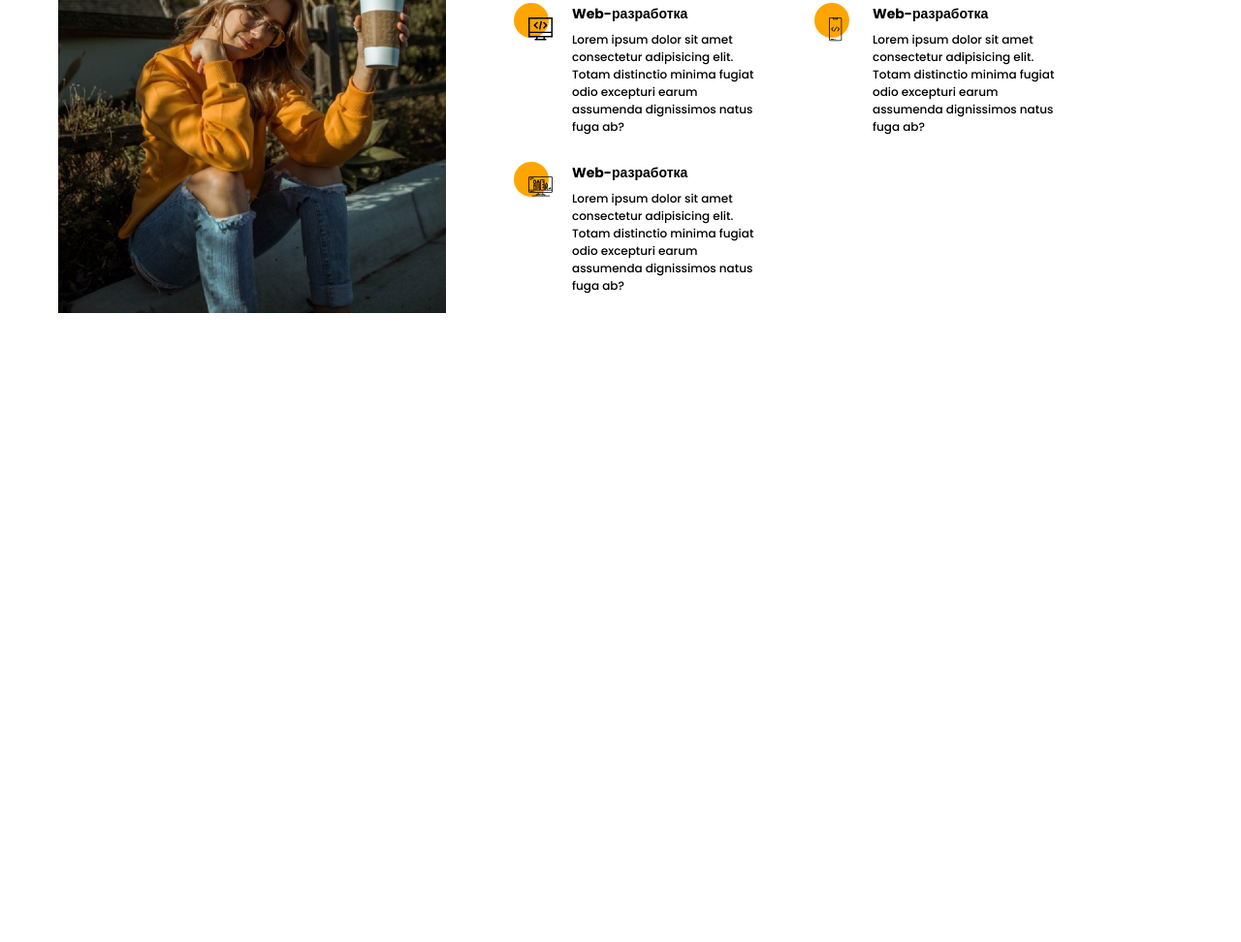
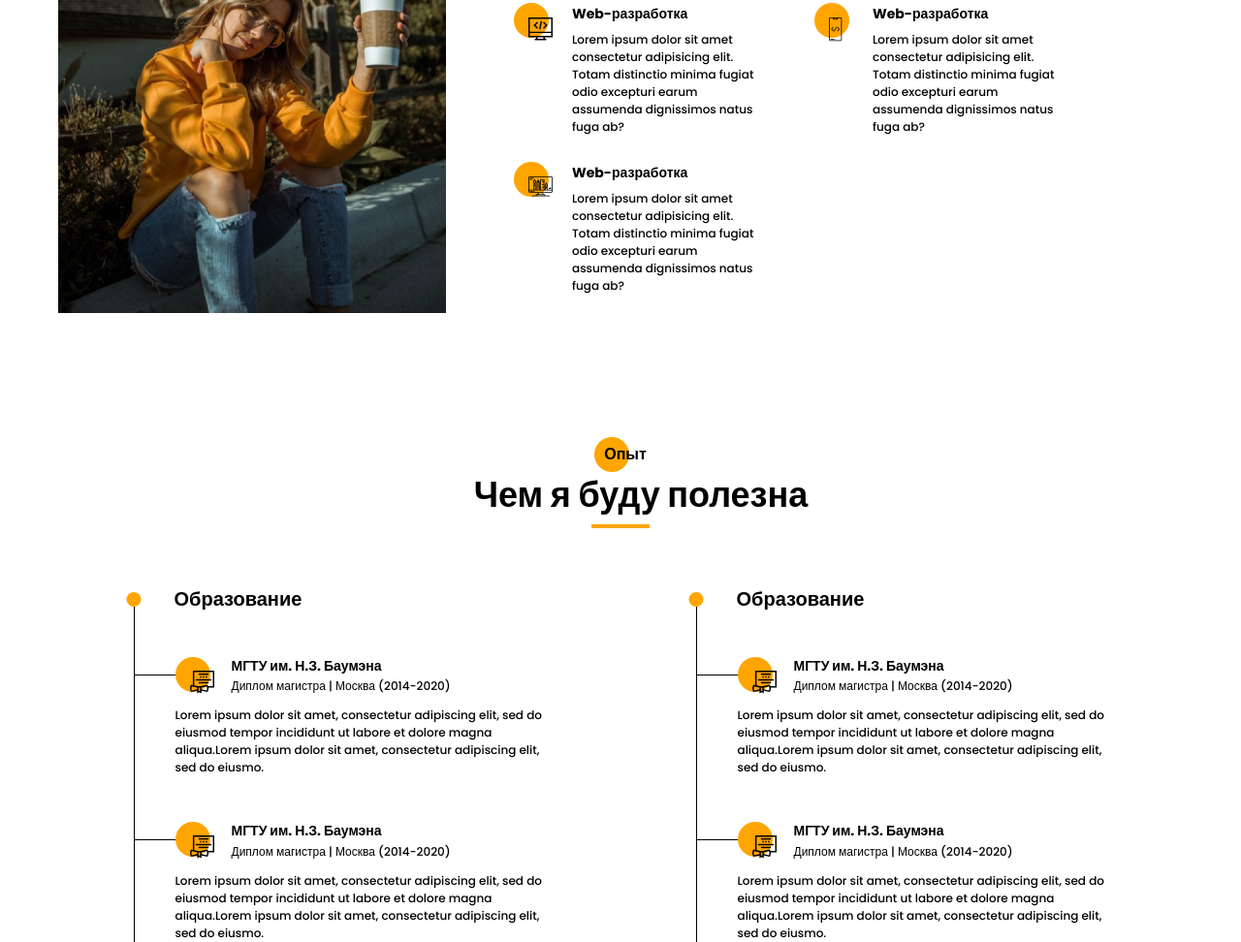
Before and after one commit to OrjanSL/landing-resume, a website: page src/index.html in a window 1280 px wide. Shown: the part 1197-2169 px from the top of the page at 97% size. Before the commit the page ends 1527 px from the top, so only its background shows below. Drawn offline with nearby package versions, Linux system fonts and the light colour scheme; files that its build step writes are made by us from their sources.

Commit message:
add experience section for pc

```diff
--- a/src/index.html
+++ b/src/index.html
@@ -154,6 +154,105 @@
         </div>
 
     </section>
+    <section class="exp">
+        <div class="container">
+            <div class="exp__inner">
+                <p class="section-name">Опыт</p>
+                <h2 class="exp__title title title--md">
+                    Чем я буду полезна
+                </h2>
+                <div class="divider exp__divider"></div>
+                <div class="exp__content">
+                    <div class="exp__category">
+                        <h3 class="title title--sm exp__title">Образование</h3>
+                        <div class="exp__card card-exp">
+                            <div class="card-exp__header">
+                                <div class="card-exp__icon">
+                                    <img src="./icons/experience/courses.svg" alt="">
+                                </div>
+                                <div class="card-exp__source-info">
+                                    <h4 class="card-exp__title title title--xs">
+                                        МГТУ им. Н.З. Баумэна
+                                    </h4>
+                                    <p class="card-exp__subtitle text text--sm">
+                                        Диплом магистра | Москва (2014-2020)
+                                    </p>
+                                </div>
+                            </div>
+                            <p class="card-exp__text text text--sm">
+                                Lorem ipsum dolor sit amet, consectetur adipiscing elit, sed do eiusmod tempor
+                                incididunt ut labore et dolore magna aliqua.Lorem ipsum dolor sit amet, consectetur
+                                adipiscing elit, sed do eiusmo.
+                            </p>
+                        </div>
+                        <div class="exp__card card-exp">
+                            <div class="card-exp__header">
+                                <div class="card-exp__icon">
+                                    <img src="./icons/experience/courses.svg" alt="">
+                                </div>
+                                <div class="card-exp__source-info">
+                                    <h4 class="card-exp__title title title--xs">
+                                        МГТУ им. Н.З. Баумэна
+                                    </h4>
+                                    <p class="card-exp__subtitle text text--sm">
+                                        Диплом магистра | Москва (2014-2020)
+                                    </p>
+                                </div>
+                            </div>
+                            <p class="card-exp__text text text--sm">
+                                Lorem ipsum dolor sit amet, consectetur adipiscing elit, sed do eiusmod tempor
+                                incididunt ut labore et dolore magna aliqua.Lorem ipsum dolor sit amet, consectetur
+                                adipiscing elit, sed do eiusmo.
+                            </p>
+                        </div>
+                    </div>
+                    <div class="exp__category">
+                        <h3 class="title title--sm exp__title">Образование</h3>
+                        <div class="exp__card card-exp">
+                            <div class="card-exp__header">
+                                <div class="card-exp__icon">
+                                    <img src="./icons/experience/courses.svg" alt="">
+                                </div>
+                                <div class="card-exp__source-info">
+                                    <h4 class="card-exp__title title title--xs">
+                                        МГТУ им. Н.З. Баумэна
+                                    </h4>
+                                    <p class="card-exp__subtitle text text--sm">
+                                        Диплом магистра | Москва (2014-2020)
+                                    </p>
+                                </div>
+                            </div>
+                            <p class="card-exp__text text text--sm">
+                                Lorem ipsum dolor sit amet, consectetur adipiscing elit, sed do eiusmod tempor
+                                incididunt ut labore et dolore magna aliqua.Lorem ipsum dolor sit amet, consectetur
+                                adipiscing elit, sed do eiusmo.
+                            </p>
+                        </div>
+                        <div class="exp__card card-exp">
+                            <div class="card-exp__header">
+                                <div class="card-exp__icon">
+                                    <img src="./icons/experience/courses.svg" alt="">
+                                </div>
+                                <div class="card-exp__source-info">
+                                    <h4 class="card-exp__title title title--xs">
+                                        МГТУ им. Н.З. Баумэна
+                                    </h4>
+                                    <p class="card-exp__subtitle text text--sm">
+                                        Диплом магистра | Москва (2014-2020)
+                                    </p>
+                                </div>
+                            </div>
+                            <p class="card-exp__text text text--sm">
+                                Lorem ipsum dolor sit amet, consectetur adipiscing elit, sed do eiusmod tempor
+                                incididunt ut labore et dolore magna aliqua.Lorem ipsum dolor sit amet, consectetur
+                                adipiscing elit, sed do eiusmo.
+                            </p>
+                        </div>
+                    </div>
+                </div>
+            </div>
+        </div>
+    </section>
     <script src="js/script.js"></script>
 </body>
 
--- /dev/null
+++ b/src/sass/blocks/_experience.scss
@@ -0,0 +1,97 @@
+.exp {
+  --card-padding: 2.625rem;
+}
+
+.exp__inner {
+  display: flex;
+  flex-direction: column;
+  align-items: center;
+}
+
+.exp__divider {
+  margin-bottom: 3.75rem;
+}
+
+.exp__title {
+  padding-left: var(--card-padding);
+}
+.exp__content {
+  display: flex;
+  justify-content: space-around;
+  width: 100%;
+}
+.exp__category {
+  position: relative;
+  max-width: 425px;
+
+  &::after {
+    content: "";
+    position: absolute;
+    left: 0;
+    top: 6px;
+    transform: translateX(-50%);
+    width: 15px;
+    height: 15px;
+    background-color: $color-main;
+    border-radius: 50%;
+  }
+}
+.exp__title {
+}
+.exp__card {
+  position: relative;
+  border-left: 1px solid #000;
+  padding-left: var(--card-padding);
+  margin-top: 45px;
+
+  & + & {
+    margin-top: 45px;
+  }
+
+  &::before {
+    content: "";
+    position: absolute;
+    left: -1px;
+    top: -50px;
+    width: 1px;
+    height: 50px;
+    background-color: #000;
+  }
+}
+.card-exp {
+}
+.card-exp__header {
+  display: flex;
+}
+.card-exp__icon {
+  display: flex;
+  justify-content: flex-end;
+  align-items: flex-end;
+  width: 2.5rem;
+  height: 2.5rem;
+  margin-right: 18px;
+
+  @include circle-left;
+  &::before {
+    left: 1.125rem;
+  }
+
+  &::after {
+    position: absolute;
+    top: 50%;
+    left: calc(-1 * var(--card-padding));
+    content: "";
+    height: 1px;
+    width: var(--card-padding);
+    background-color: #000;
+  }
+}
+.card-exp__source-info {
+  margin-bottom: 0.75rem;
+}
+.card-exp__title {
+}
+.card-exp__subtitle {
+}
+.card-exp__text {
+}
--- a/src/sass/style.scss
+++ b/src/sass/style.scss
@@ -9,6 +9,7 @@
 @import "blocks/sidepanel";
 @import "blocks/menu";
 @import "blocks/about";
+@import "blocks/experience";
 
 * {
     font-family: "Poppins", sans-serif;
```
